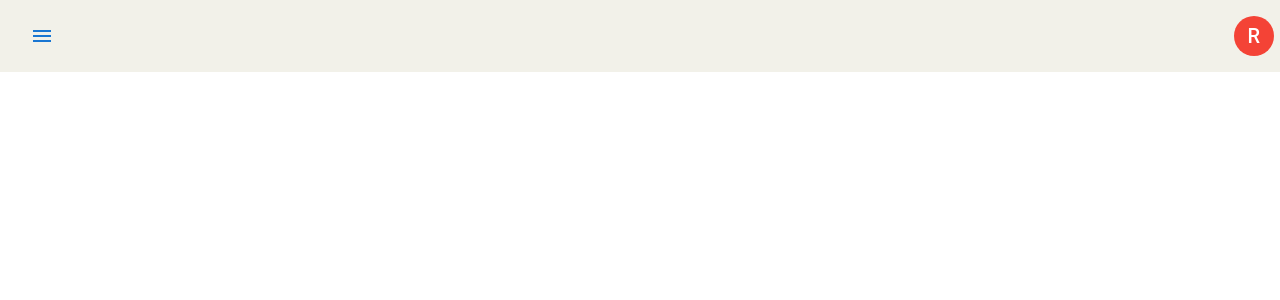
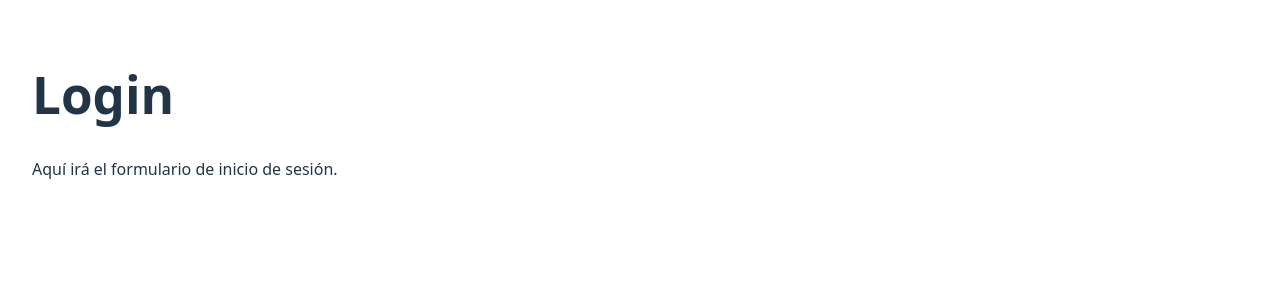
Before and after one commit to pamelagrhz/DietAppv2, a React (Vite) app in the folder DietApp/: page /login in a window 1280 px wide. Before the commit this address had no page. Shown: the top 300 px of the page. Built offline with nearby package versions, Linux system fonts and the light colour scheme.

Commit message:
feat(login):Create login component and implement routes

```diff
--- a/DietApp/src/App.jsx
+++ b/DietApp/src/App.jsx
@@ -1,5 +1,4 @@
-import { useState } from 'react'
-import { Navigate, Route, Routes, useNavigate } from 'react-router-dom';
+import { Navigate, Route, Routes, useNavigate, useLocation } from 'react-router-dom';
 import './App.css'
 import Recipes from './features/showRecipes/pages/Recipes.jsx';
 import HeaderMenu from './components/headerMenu.jsx';
@@ -11,10 +10,15 @@ import MyRecipes from './features/myRecipes/pages/MyRecipes.jsx';
 import MyRecipesRecipes from './features/myRecipes/pages/MyRecipesRecipes.jsx';
 import MyRecipesFavourites from './features/myRecipes/pages/MyRecipesFavourites.jsx';
 import Help from './features/help/pages/Help.jsx';
-
+import Login from './features/auth/pages/Login.jsx';
+import Logout from './features/auth/pages/Logout.jsx';
 
 function App() {
   const navigate = useNavigate();
+  const location = useLocation();
+
+  // Ocultar el menú en la pantalla de login
+  const showHeader = location.pathname !== '/login';
 
   const handleMenuOptionClick = (action) => {
     if (action === 'newRecipe') {
@@ -39,18 +43,19 @@ function App() {
       navigate('/help');
     }
     if (action === 'logout') {
-      console.log('logout en proceso');
+      navigate('/logout');
     }
   };
 
   return (
     <>
-            <HeaderMenu onMenuOptionClick={handleMenuOptionClick} />
+      {showHeader && <HeaderMenu onMenuOptionClick={handleMenuOptionClick} />}
 
       <div className="card">
-        {/* Routing */}
         <Routes>
           <Route path="/" element={<Navigate to="/recipes" replace />} />
+          <Route path="/login" element={<Login />} />
+          <Route path="/logout" element={<Logout />} />
           <Route path="/recipes" element={<Recipes />} />
           <Route path="/new-recipe" element={<CreateRecipe />} />
           <Route path="/meal-plans" element={<MealPlans />} />
--- /dev/null
+++ b/DietApp/src/features/auth/pages/Login.jsx
@@ -0,0 +1,8 @@
+export default function Login() {
+  return (
+    <div>
+      <h1>Login</h1>
+      <p>Aquí irá el formulario de inicio de sesión.</p>
+    </div>
+  );
+}
--- /dev/null
+++ b/DietApp/src/features/auth/pages/Logout.jsx
@@ -0,0 +1,8 @@
+export default function Logout() {
+  return (
+    <div>
+      <h1>Logout</h1>
+      <p>Aquí irá la lógica para cerrar sesión.</p>
+    </div>
+  );
+}
```
